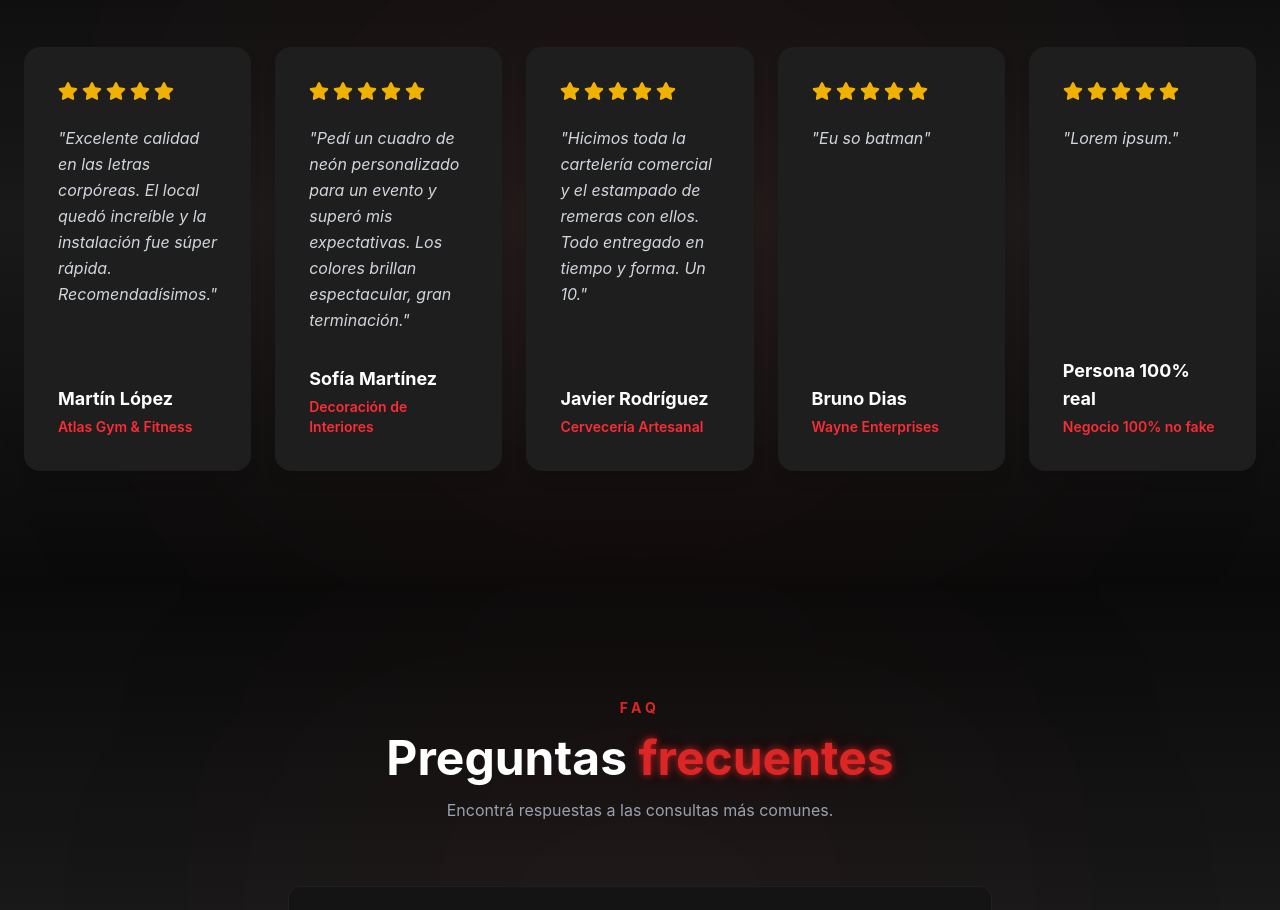
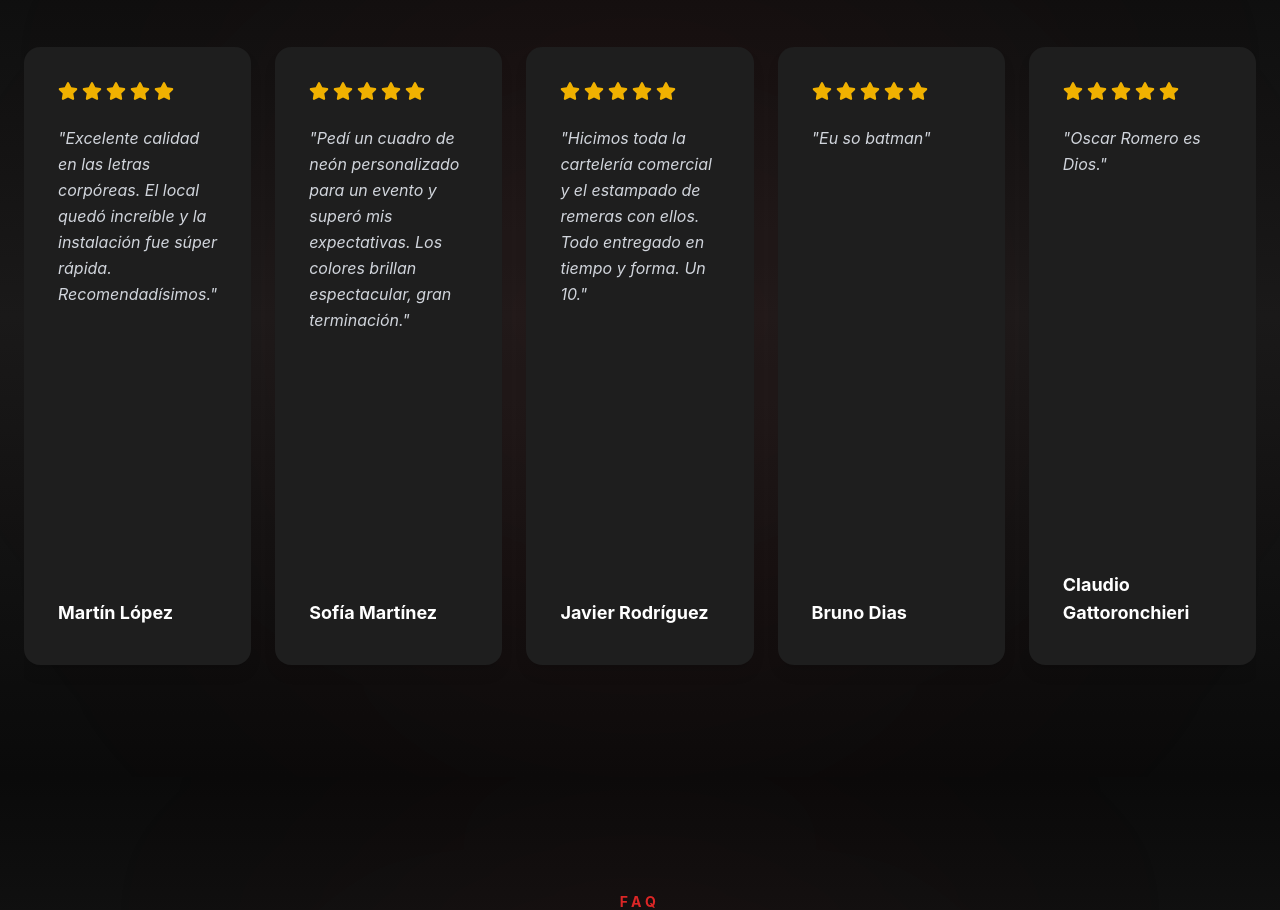
Before and after one commit to GonzaBertolucci/landing-grafika, a React (Vite) app in the folder buhografika/: page / in a window 1280 px wide. Shown: the part 3860-4770 px from the top of the page. Built offline with nearby package versions, Linux system fonts and the light colour scheme.

Commit message:
Cambios menores en los testimonials

```diff
--- a/buhografika/src/components/Hero.jsx
+++ b/buhografika/src/components/Hero.jsx
@@ -1,11 +1,10 @@
 import { motion } from 'framer-motion';
 import { BsChevronDoubleDown } from 'react-icons/bs';
-import { FaWhatsapp } from 'react-icons/fa'; // Importamos el icono de WhatsApp
+import { FaWhatsapp } from 'react-icons/fa';
 import logo from '../assets/buhosinfondo.png';
 
 export default function Hero() {
-  // Reemplaza esto con tu número
-  const numeroWhatsApp = "549116747401899";
+  const numeroWhatsApp = "541167401899";
   const mensajePredeterminado = "¡Hola Buhografika! Me gustaría pedir un presupuesto.";
 
   return (
--- a/buhografika/src/components/Testimonials.jsx
+++ b/buhografika/src/components/Testimonials.jsx
@@ -5,71 +5,71 @@ const testimonios = [
   {
     id: 1,
     nombre: "Martín López",
-    negocio: "Atlas Gym & Fitness",
+    negocio: "",
     texto: "Excelente calidad en las letras corpóreas. El local quedó increíble y la instalación fue súper rápida. Recomendadísimos.",
     estrellas: 5
   },
   {
     id: 2,
     nombre: "Sofía Martínez",
-    negocio: "Decoración de Interiores",
+    negocio: "",
     texto: "Pedí un cuadro de neón personalizado para un evento y superó mis expectativas. Los colores brillan espectacular, gran terminación.",
     estrellas: 5
   },
   {
     id: 3,
     nombre: "Javier Rodríguez",
-    negocio: "Cervecería Artesanal",
+    negocio: "",
     texto: "Hicimos toda la cartelería comercial y el estampado de remeras con ellos. Todo entregado en tiempo y forma. Un 10.",
     estrellas: 5
   },
   {
     id: 4,
     nombre: "Bruno Dias",
-    negocio: "Wayne Enterprises",
+    negocio: "",
     texto: "Eu so batman",
     estrellas: 5
   },
   {
     id: 5,
-    nombre: "Persona 100% real",
-    negocio: "Negocio 100% no fake",
-    texto: "Lorem ipsum.",
+    nombre: "Claudio Gattoronchieri",
+    negocio: "",
+    texto: "Oscar Romero es Dios.",
     estrellas: 5
   },
   {
     id: 6,
-    nombre: "Persona 100% real 2",
-    negocio: "Negocio 100% no fake",
-    texto: "Lorem ipsum.",
+    nombre: "Lara Dorneles De Souza",
+    negocio: "",
+    texto: "Excelente atencion y trabajo. Muy recomendable 10/10",
     estrellas: 5
   },
   {
     id: 7,
-    nombre: "Persona 100% real 3",
-    negocio: "Negocio 100% no fake",
-    texto: "Lorem ipsum.",
+    nombre: "Luz Publicidad",
+    negocio: "",
+    texto: "Unos genios, me salvaron con una impresión de último momento. Rápidos, buena calidad y re buena atención. Súper recomendados.",
     estrellas: 5
   },
   {
     id: 8,
-    nombre: "Persona 100% real 4",
-    negocio: "Negocio 100% no fake",
-    texto: "Lorem ipsum.",
+    nombre: "Micaela de la plaza",
+    negocio: "",
+    texto: "Excelente atención, servicio y calidad. En dos oportunidades nos realizaron remeras estampadas y el cartel para nuestro negocio. Un lujo!",
     estrellas: 5
   },
   {
     id: 9,
-    nombre: "Persona 100% real 5",
-    negocio: "Negocio 100% no fake",
-    texto: "Lorem ipsum.",
+    nombre: "Gonzalo Bertolucci",
+    negocio: "",
+    texto: "Muy buena atención, me explicaron todo con paciencia y me ayudaron a elegir lo mejor para lo que necesitaba. El trabajo quedó excelente y lo tuvieron listo super rápido. Se nota que saben lo que hacen. Súper recomendado!",
     estrellas: 5
   },
   {
     id: 10,
-    nombre: "Persona 100% real 6",
-    negocio: "Negocio 100% no fake",
-    texto: "Lorem ipsum.",
+    nombre: "Valentin Morales",
+    negocio: "",
+    texto: "Quedé muy conforme con el trabajo. Me asesoraron desde el inicio, resolvieron todas mis dudas y el resultado final superó mis expectativas. Los materiales son de calidad y se nota en el resultado todo el empeño en el laburo que hacen. Además, entregaron en tiempo y forma. Muy recomendable.",
     estrellas: 5
   }
 ];
```
